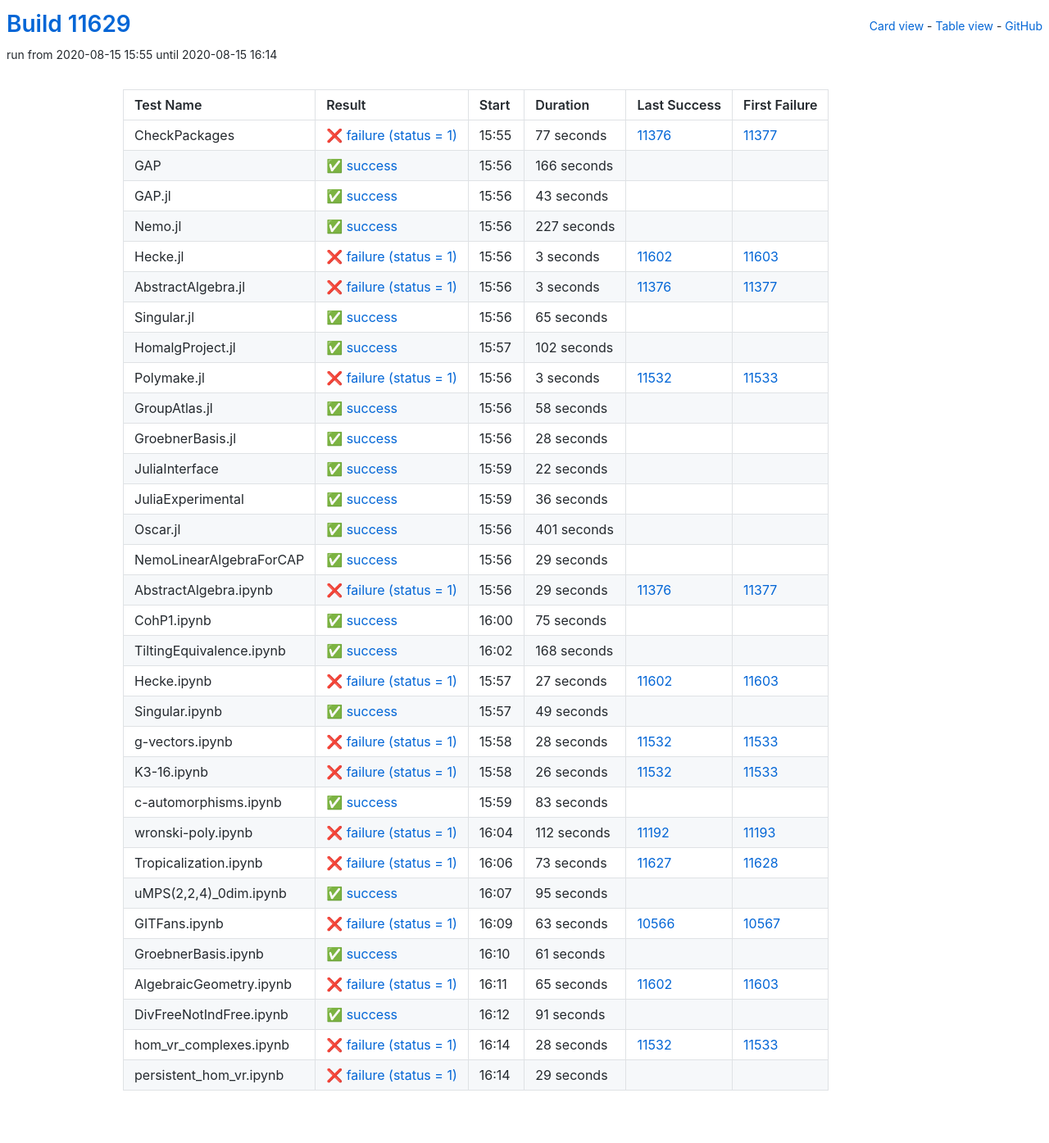
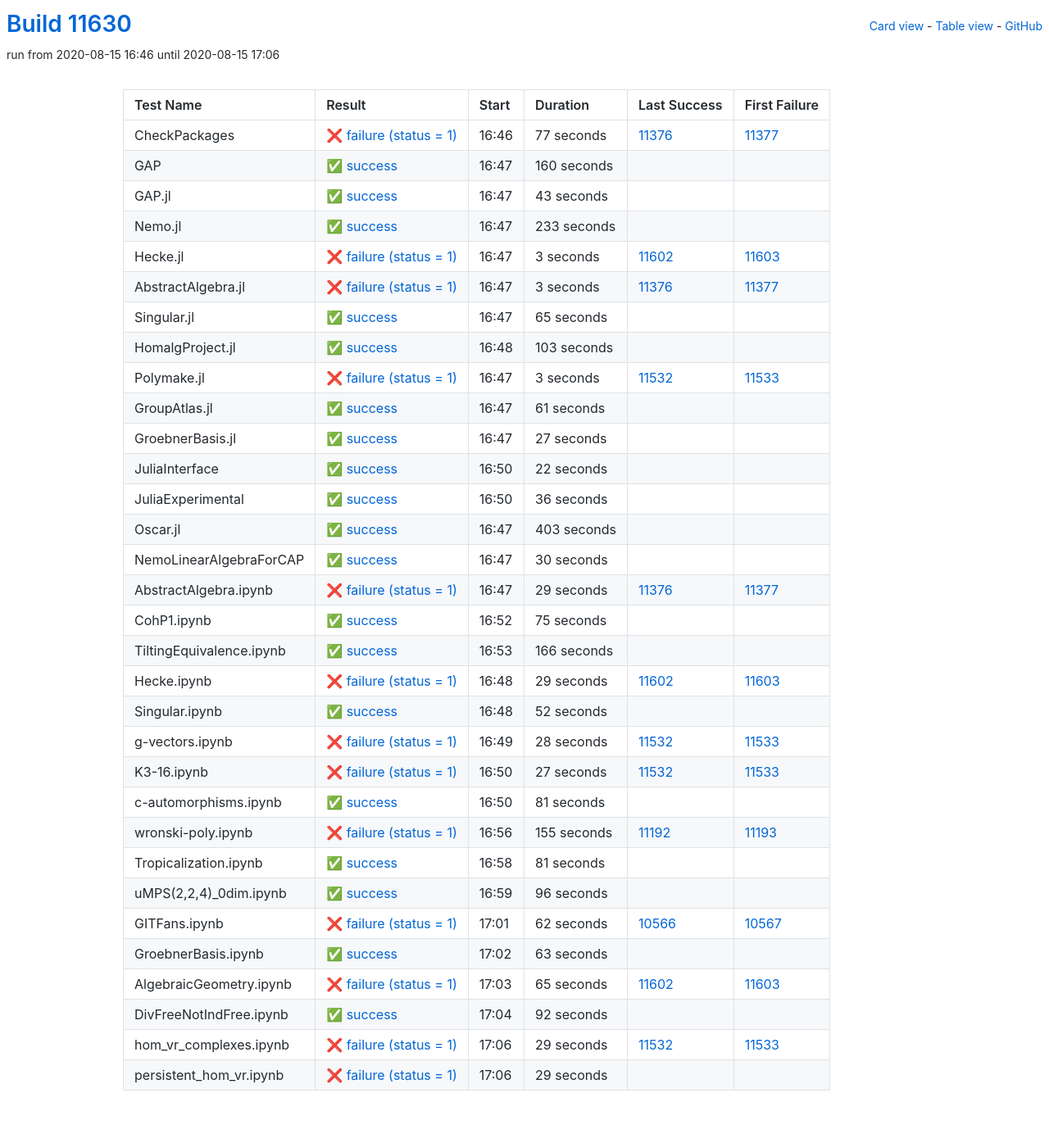
Before and after one commit to oscar-system/oscar-ci-status, a Jekyll site: the page built from table.html, in a window 1280 px wide. Shown: the whole page at 82% size. Built offline with Jekyll 4.4.1, drawn with Linux system fonts in a browser that asks for light colours.

Commit message:
Build #11630

```diff
--- a/_data/ci.yml
+++ b/_data/ci.yml
@@ -1,6 +1,6 @@
 ---
-build: 11629
-build_url: https://oscarci.mathematik.uni-kl.de/job/oscar/11629/
+build: 11630
+build_url: https://oscarci.mathematik.uni-kl.de/job/oscar/11630/
 job: oscar
 organization: oscar-system
 repo: oscar-ci-status
@@ -8,8 +8,8 @@
 tests:
 - name: CheckPackages
   id: checkpackages
-  log: https://oscarci.mathematik.uni-kl.de/job/oscar/11629/artifact/logs/build-11629/CheckPackages.log
-  start: 2020-08-15 15:55
+  log: https://oscarci.mathematik.uni-kl.de/job/oscar/11630/artifact/logs/build-11630/CheckPackages.log
+  start: 2020-08-15 16:46
   success: false
   exitcode: 1
   status: failure
@@ -20,20 +20,20 @@
   first_failure_url: https://oscarci.mathematik.uni-kl.de/job/oscar/11377/
 - name: GAP
   id: gap
-  log: https://oscarci.mathematik.uni-kl.de/job/oscar/11629/artifact/logs/build-11629/GAP.log
-  start: 2020-08-15 15:56
+  log: https://oscarci.mathematik.uni-kl.de/job/oscar/11630/artifact/logs/build-11630/GAP.log
+  start: 2020-08-15 16:47
   success: true
   exitcode: 0
   status: success
-  duration: 166
+  duration: 160
   last_success: false
   last_success_url:
   first_failure: false
   first_failure_url:
 - name: GAP.jl
   id: gap-jl
-  log: https://oscarci.mathematik.uni-kl.de/job/oscar/11629/artifact/logs/build-11629/GAP.jl.log
-  start: 2020-08-15 15:56
+  log: https://oscarci.mathematik.uni-kl.de/job/oscar/11630/artifact/logs/build-11630/GAP.jl.log
+  start: 2020-08-15 16:47
   success: true
   exitcode: 0
   status: success
@@ -44,20 +44,20 @@
   first_failure_url:
 - name: Nemo.jl
   id: nemo-jl
-  log: https://oscarci.mathematik.uni-kl.de/job/oscar/11629/artifact/logs/build-11629/Nemo.jl.log
-  start: 2020-08-15 15:56
+  log: https://oscarci.mathematik.uni-kl.de/job/oscar/11630/artifact/logs/build-11630/Nemo.jl.log
+  start: 2020-08-15 16:47
   success: true
   exitcode: 0
   status: success
-  duration: 227
+  duration: 233
   last_success: false
   last_success_url:
   first_failure: false
   first_failure_url:
 - name: Hecke.jl
   id: hecke-jl
-  log: https://oscarci.mathematik.uni-kl.de/job/oscar/11629/artifact/logs/build-11629/Hecke.jl.log
-  start: 2020-08-15 15:56
+  log: https://oscarci.mathematik.uni-kl.de/job/oscar/11630/artifact/logs/build-11630/Hecke.jl.log
+  start: 2020-08-15 16:47
   success: false
   exitcode: 1
   status: failure
@@ -68,8 +68,8 @@
   first_failure_url: https://oscarci.mathematik.uni-kl.de/job/oscar/11603/
 - name: AbstractAlgebra.jl
   id: abstractalgebra-jl
-  log: https://oscarci.mathematik.uni-kl.de/job/oscar/11629/artifact/logs/build-11629/AbstractAlgebra.jl.log
-  start: 2020-08-15 15:56
+  log: https://oscarci.mathematik.uni-kl.de/job/oscar/11630/artifact/logs/build-11630/AbstractAlgebra.jl.log
+  start: 2020-08-15 16:47
   success: false
   exitcode: 1
   status: failure
@@ -80,8 +80,8 @@
   first_failure_url: https://oscarci.mathematik.uni-kl.de/job/oscar/11377/
 - name: Singular.jl
   id: singular-jl
-  log: https://oscarci.mathematik.uni-kl.de/job/oscar/11629/artifact/logs/build-11629/Singular.jl.log
-  start: 2020-08-15 15:56
+  log: https://oscarci.mathematik.uni-kl.de/job/oscar/11630/artifact/logs/build-11630/Singular.jl.log
+  start: 2020-08-15 16:47
   success: true
   exitcode: 0
   status: success
@@ -92,20 +92,20 @@
   first_failure_url:
 - name: HomalgProject.jl
   id: homalgproject-jl
-  log: https://oscarci.mathematik.uni-kl.de/job/oscar/11629/artifact/logs/build-11629/HomalgProject.jl.log
-  start: 2020-08-15 15:57
+  log: https://oscarci.mathematik.uni-kl.de/job/oscar/11630/artifact/logs/build-11630/HomalgProject.jl.log
+  start: 2020-08-15 16:48
   success: true
   exitcode: 0
   status: success
-  duration: 102
+  duration: 103
   last_success: false
   last_success_url:
   first_failure: false
   first_failure_url:
 - name: Polymake.jl
   id: polymake-jl
-  log: https://oscarci.mathematik.uni-kl.de/job/oscar/11629/artifact/logs/build-11629/Polymake.jl.log
-  start: 2020-08-15 15:56
+  log: https://oscarci.mathematik.uni-kl.de/job/oscar/11630/artifact/logs/build-11630/Polymake.jl.log
+  start: 2020-08-15 16:47
   success: false
   exitcode: 1
   status: failure
@@ -116,32 +116,32 @@
   first_failure_url: https://oscarci.mathematik.uni-kl.de/job/oscar/11533/
 - name: GroupAtlas.jl
   id: groupatlas-jl
-  log: https://oscarci.mathematik.uni-kl.de/job/oscar/11629/artifact/logs/build-11629/GroupAtlas.jl.log
-  start: 2020-08-15 15:56
+  log: https://oscarci.mathematik.uni-kl.de/job/oscar/11630/artifact/logs/build-11630/GroupAtlas.jl.log
+  start: 2020-08-15 16:47
   success: true
   exitcode: 0
   status: success
-  duration: 58
+  duration: 61
   last_success: false
   last_success_url:
   first_failure: false
   first_failure_url:
 - name: GroebnerBasis.jl
   id: groebnerbasis-jl
-  log: https://oscarci.mathematik.uni-kl.de/job/oscar/11629/artifact/logs/build-11629/GroebnerBasis.jl.log
-  start: 2020-08-15 15:56
+  log: https://oscarci.mathematik.uni-kl.de/job/oscar/11630/artifact/logs/build-11630/GroebnerBasis.jl.log
+  start: 2020-08-15 16:47
   success: true
   exitcode: 0
   status: success
-  duration: 28
+  duration: 27
   last_success: false
   last_success_url:
   first_failure: false
   first_failure_url:
 - name: JuliaInterface
   id: juliainterface
-  log: https://oscarci.mathematik.uni-kl.de/job/oscar/11629/artifact/logs/build-11629/JuliaInterface.log
-  start: 2020-08-15 15:59
+  log: https://oscarci.mathematik.uni-kl.de/job/oscar/11630/artifact/logs/build-11630/JuliaInterface.log
+  start: 2020-08-15 16:50
   success: true
   exitcode: 0
   status: success
@@ -152,8 +152,8 @@
   first_failure_url:
 - name: JuliaExperimental
   id: juliaexperimental
-  log: https://oscarci.mathematik.uni-kl.de/job/oscar/11629/artifact/logs/build-11629/JuliaExperimental.log
-  start: 2020-08-15 15:59
+  log: https://oscarci.mathematik.uni-kl.de/job/oscar/11630/artifact/logs/build-11630/JuliaExperimental.log
+  start: 2020-08-15 16:50
   success: true
   exitcode: 0
   status: success
@@ -164,32 +164,32 @@
   first_failure_url:
 - name: Oscar.jl
   id: oscar-jl
-  log: https://oscarci.mathematik.uni-kl.de/job/oscar/11629/artifact/logs/build-11629/Oscar.jl.log
-  start: 2020-08-15 15:56
+  log: https://oscarci.mathematik.uni-kl.de/job/oscar/11630/artifact/logs/build-11630/Oscar.jl.log
+  start: 2020-08-15 16:47
   success: true
   exitcode: 0
   status: success
-  duration: 401
+  duration: 403
   last_success: false
   last_success_url:
   first_failure: false
   first_failure_url:
 - name: NemoLinearAlgebraForCAP
   id: nemolinearalgebraforcap
-  log: https://oscarci.mathematik.uni-kl.de/job/oscar/11629/artifact/logs/build-11629/NemoLinearAlgebraForCAP.log
-  start: 2020-08-15 15:56
+  log: https://oscarci.mathematik.uni-kl.de/job/oscar/11630/artifact/logs/build-11630/NemoLinearAlgebraForCAP.log
+  start: 2020-08-15 16:47
   success: true
   exitcode: 0
   status: success
-  duration: 29
+  duration: 30
   last_success: false
   last_success_url:
   first_failure: false
   first_failure_url:
 - name: AbstractAlgebra.ipynb
   id: abstractalgebra-ipynb
-  log: https://oscarci.mathematik.uni-kl.de/job/oscar/11629/artifact/logs/build-11629/AbstractAlgebra.ipynb.log
-  start: 2020-08-15 15:56
+  log: https://oscarci.mathematik.uni-kl.de/job/oscar/11630/artifact/logs/build-11630/AbstractAlgebra.ipynb.log
+  start: 2020-08-15 16:47
   success: false
   exitcode: 1
   status: failure
@@ -200,8 +200,8 @@
   first_failure_url: https://oscarci.mathematik.uni-kl.de/job/oscar/11377/
 - name: CohP1.ipynb
   id: cohp1-ipynb
-  log: https://oscarci.mathematik.uni-kl.de/job/oscar/11629/artifact/logs/build-11629/CohP1.ipynb.log
-  start: 2020-08-15 16:00
+  log: https://oscarci.mathematik.uni-kl.de/job/oscar/11630/artifact/logs/build-11630/CohP1.ipynb.log
+  start: 2020-08-15 16:52
   success: true
   exitcode: 0
   status: success
@@ -212,44 +212,44 @@
   first_failure_url:
 - name: TiltingEquivalence.ipynb
   id: tiltingequivalence-ipynb
-  log: https://oscarci.mathematik.uni-kl.de/job/oscar/11629/artifact/logs/build-11629/TiltingEquivalence.ipynb.log
-  start: 2020-08-15 16:02
+  log: https://oscarci.mathematik.uni-kl.de/job/oscar/11630/artifact/logs/build-11630/TiltingEquivalence.ipynb.log
+  start: 2020-08-15 16:53
   success: true
   exitcode: 0
   status: success
-  duration: 168
+  duration: 166
   last_success: false
   last_success_url:
   first_failure: false
   first_failure_url:
 - name: Hecke.ipynb
   id: hecke-ipynb
-  log: https://oscarci.mathematik.uni-kl.de/job/oscar/11629/artifact/logs/build-11629/Hecke.ipynb.log
-  start: 2020-08-15 15:57
+  log: https://oscarci.mathematik.uni-kl.de/job/oscar/11630/artifact/logs/build-11630/Hecke.ipynb.log
+  start: 2020-08-15 16:48
   success: false
   exitcode: 1
   status: failure
-  duration: 27
+  duration: 29
   last_success: 11602
   last_success_url: https://oscarci.mathematik.uni-kl.de/job/oscar/11602/
   first_failure: 11603
   first_failure_url: https://oscarci.mathematik.uni-kl.de/job/oscar/11603/
 - name: Singular.ipynb
   id: singular-ipynb
-  log: https://oscarci.mathematik.uni-kl.de/job/oscar/11629/artifact/logs/build-11629/Singular.ipynb.log
-  start: 2020-08-15 15:57
+  log: https://oscarci.mathematik.uni-kl.de/job/oscar/11630/artifact/logs/build-11630/Singular.ipynb.log
+  start: 2020-08-15 16:48
   success: true
   exitcode: 0
   status: success
-  duration: 49
+  duration: 52
   last_success: false
   last_success_url:
   first_failure: false
   first_failure_url:
 - name: g-vectors.ipynb
   id: g-vectors-ipynb
-  log: https://oscarci.mathematik.uni-kl.de/job/oscar/11629/artifact/logs/build-11629/g-vectors.ipynb.log
-  start: 2020-08-15 15:58
+  log: https://oscarci.mathematik.uni-kl.de/job/oscar/11630/artifact/logs/build-11630/g-vectors.ipynb.log
+  start: 2020-08-15 16:49
   success: false
   exitcode: 1
   status: failure
@@ -260,92 +260,92 @@
   first_failure_url: https://oscarci.mathematik.uni-kl.de/job/oscar/11533/
 - name: K3-16.ipynb
   id: k3-16-ipynb
-  log: https://oscarci.mathematik.uni-kl.de/job/oscar/11629/artifact/logs/build-11629/K3-16.ipynb.log
-  start: 2020-08-15 15:58
+  log: https://oscarci.mathematik.uni-kl.de/job/oscar/11630/artifact/logs/build-11630/K3-16.ipynb.log
+  start: 2020-08-15 16:50
   success: false
   exitcode: 1
   status: failure
-  duration: 26
+  duration: 27
   last_success: 11532
   last_success_url: https://oscarci.mathematik.uni-kl.de/job/oscar/11532/
   first_failure: 11533
   first_failure_url: https://oscarci.mathematik.uni-kl.de/job/oscar/11533/
 - name: c-automorphisms.ipynb
   id: c-automorphisms-ipynb
-  log: https://oscarci.mathematik.uni-kl.de/job/oscar/11629/artifact/logs/build-11629/c-automorphisms.ipynb.log
-  start: 2020-08-15 15:59
+  log: https://oscarci.mathematik.uni-kl.de/job/oscar/11630/artifact/logs/build-11630/c-automorphisms.ipynb.log
+  start: 2020-08-15 16:50
   success: true
   exitcode: 0
   status: success
-  duration: 83
+  duration: 81
   last_success: false
   last_success_url:
   first_failure: false
   first_failure_url:
 - name: wronski-poly.ipynb
   id: wronski-poly-ipynb
-  log: https://oscarci.mathematik.uni-kl.de/job/oscar/11629/artifact/logs/build-11629/wronski-poly.ipynb.log
-  start: 2020-08-15 16:04
+  log: https://oscarci.mathematik.uni-kl.de/job/oscar/11630/artifact/logs/build-11630/wronski-poly.ipynb.log
+  start: 2020-08-15 16:56
   success: false
   exitcode: 1
   status: failure
-  duration: 112
+  duration: 155
   last_success: 11192
   last_success_url: https://oscarci.mathematik.uni-kl.de/job/oscar/11192/
   first_failure: 11193
   first_failure_url: https://oscarci.mathematik.uni-kl.de/job/oscar/11193/
 - name: Tropicalization.ipynb
   id: tropicalization-ipynb
-  log: https://oscarci.mathematik.uni-kl.de/job/oscar/11629/artifact/logs/build-11629/Tropicalization.ipynb.log
-  start: 2020-08-15 16:06
-  success: false
-  exitcode: 1
-  status: failure
-  duration: 73
-  last_success: 11627
-  last_success_url: https://oscarci.mathematik.uni-kl.de/job/oscar/11627/
-  first_failure: 11628
-  first_failure_url: https://oscarci.mathematik.uni-kl.de/job/oscar/11628/
-- name: uMPS(2,2,4)_0dim.ipynb
-  id: umps-2-2-4-0dim-ipynb
-  log: https://oscarci.mathematik.uni-kl.de/job/oscar/11629/artifact/logs/build-11629/uMPS-2-2-4-_0dim.ipynb.log
-  start: 2020-08-15 16:07
+  log: https://oscarci.mathematik.uni-kl.de/job/oscar/11630/artifact/logs/build-11630/Tropicalization.ipynb.log
+  start: 2020-08-15 16:58
   success: true
   exitcode: 0
   status: success
-  duration: 95
+  duration: 81
+  last_success: false
+  last_success_url:
+  first_failure: false
+  first_failure_url:
+- name: uMPS(2,2,4)_0dim.ipynb
+  id: umps-2-2-4-0dim-ipynb
+  log: https://oscarci.mathematik.uni-kl.de/job/oscar/11630/artifact/logs/build-11630/uMPS-2-2-4-_0dim.ipynb.log
+  start: 2020-08-15 16:59
+  success: true
+  exitcode: 0
+  status: success
+  duration: 96
   last_success: false
   last_success_url:
   first_failure: false
   first_failure_url:
 - name: GITFans.ipynb
   id: gitfans-ipynb
-  log: https://oscarci.mathematik.uni-kl.de/job/oscar/11629/artifact/logs/build-11629/GITFans.ipynb.log
-  start: 2020-08-15 16:09
+  log: https://oscarci.mathematik.uni-kl.de/job/oscar/11630/artifact/logs/build-11630/GITFans.ipynb.log
+  start: 2020-08-15 17:01
   success: false
   exitcode: 1
   status: failure
-  duration: 63
+  duration: 62
   last_success: 10566
   last_success_url: https://oscarci.mathematik.uni-kl.de/job/oscar/10566/
   first_failure: 10567
   first_failure_url: https://oscarci.mathematik.uni-kl.de/job/oscar/10567/
 - name: GroebnerBasis.ipynb
   id: groebnerbasis-ipynb
-  log: https://oscarci.mathematik.uni-kl.de/job/oscar/11629/artifact/logs/build-11629/GroebnerBasis.ipynb.log
-  start: 2020-08-15 16:10
+  log: https://oscarci.mathematik.uni-kl.de/job/oscar/11630/artifact/logs/build-11630/GroebnerBasis.ipynb.log
+  start: 2020-08-15 17:02
   success: true
   exitcode: 0
   status: success
-  duration: 61
+  duration: 63
   last_success: false
   last_success_url:
   first_failure: false
   first_failure_url:
 - name: AlgebraicGeometry.ipynb
   id: algebraicgeometry-ipynb
-  log: https://oscarci.mathematik.uni-kl.de/job/oscar/11629/artifact/logs/build-11629/AlgebraicGeometry.ipynb.log
-  start: 2020-08-15 16:11
+  log: https://oscarci.mathematik.uni-kl.de/job/oscar/11630/artifact/logs/build-11630/AlgebraicGeometry.ipynb.log
+  start: 2020-08-15 17:03
   success: false
   exitcode: 1
   status: failure
@@ -356,32 +356,32 @@
   first_failure_url: https://oscarci.mathematik.uni-kl.de/job/oscar/11603/
 - name: DivFreeNotIndFree.ipynb
   id: divfreenotindfree-ipynb
-  log: https://oscarci.mathematik.uni-kl.de/job/oscar/11629/artifact/logs/build-11629/DivFreeNotIndFree.ipynb.log
-  start: 2020-08-15 16:12
+  log: https://oscarci.mathematik.uni-kl.de/job/oscar/11630/artifact/logs/build-11630/DivFreeNotIndFree.ipynb.log
+  start: 2020-08-15 17:04
   success: true
   exitcode: 0
   status: success
-  duration: 91
+  duration: 92
   last_success: false
   last_success_url:
   first_failure: false
   first_failure_url:
 - name: hom_vr_complexes.ipynb
   id: hom-vr-complexes-ipynb
-  log: https://oscarci.mathematik.uni-kl.de/job/oscar/11629/artifact/logs/build-11629/hom_vr_complexes.ipynb.log
-  start: 2020-08-15 16:14
+  log: https://oscarci.mathematik.uni-kl.de/job/oscar/11630/artifact/logs/build-11630/hom_vr_complexes.ipynb.log
+  start: 2020-08-15 17:06
   success: false
   exitcode: 1
   status: failure
-  duration: 28
+  duration: 29
   last_success: 11532
   last_success_url: https://oscarci.mathematik.uni-kl.de/job/oscar/11532/
   first_failure: 11533
   first_failure_url: https://oscarci.mathematik.uni-kl.de/job/oscar/11533/
 - name: persistent_hom_vr.ipynb
   id: persistent-hom-vr-ipynb
-  log: https://oscarci.mathematik.uni-kl.de/job/oscar/11629/artifact/logs/build-11629/persistent_hom_vr.ipynb.log
-  start: 2020-08-15 16:14
+  log: https://oscarci.mathematik.uni-kl.de/job/oscar/11630/artifact/logs/build-11630/persistent_hom_vr.ipynb.log
+  start: 2020-08-15 17:06
   success: false
   exitcode: 1
   status: failure
```
Also changed, not shown: README.md.
